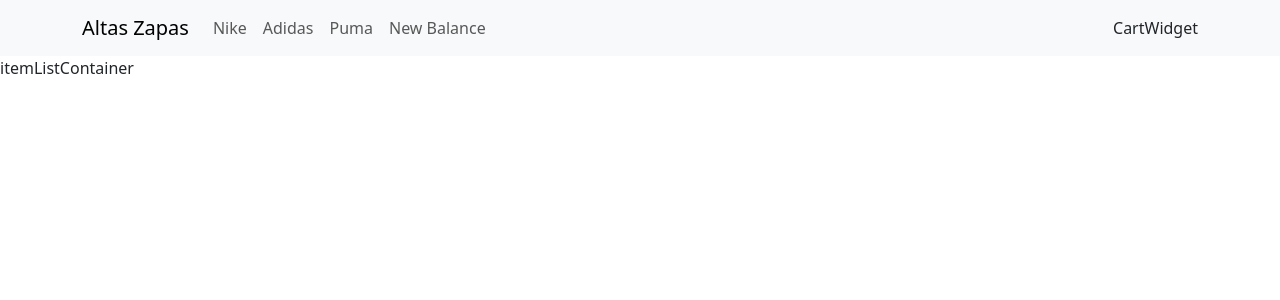
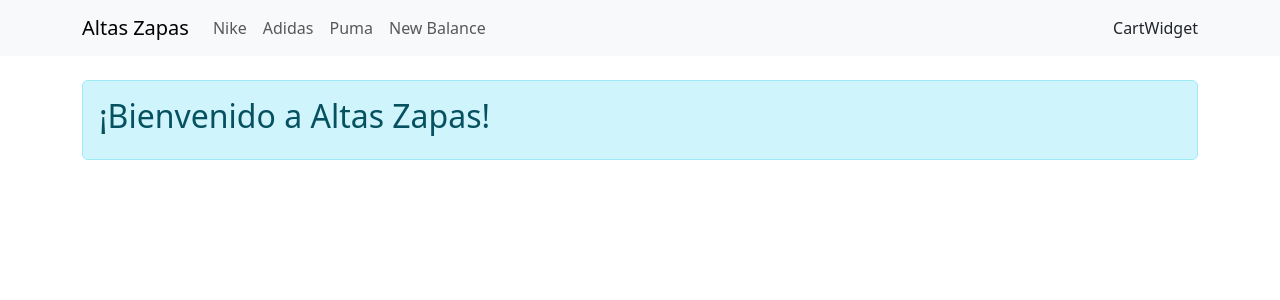
Before and after one commit to Vedoya/VedoyaReactJS, a React (Vite) app: page / in a window 1280 px wide. Shown: the top 300 px of the page. Built offline with nearby package versions, Linux system fonts and the light colour scheme.

Commit message:
Agrego ItemListContainer y corrijo nombres

```diff
--- a/src/pages/itemListContainer/ItemListContainer.jsx
+++ b/src/pages/itemListContainer/ItemListContainer.jsx
@@ -1,5 +1,18 @@
-const ItemListContainer = () => {
-    return <div>itemListContainer</div>;
+import PropTypes from 'prop-types';
+import { Container, Alert } from 'react-bootstrap';
+
+const ItemListContainer = ({ greeting }) => {
+    return (
+        <Container className="mt-4">
+        <Alert variant="info">
+        <h2>{greeting}</h2>
+        </Alert>
+        </Container>
+    );
+};
+
+ItemListContainer.propTypes = {
+    greeting: PropTypes.string.isRequired,
 };
 
 export default ItemListContainer;
```
